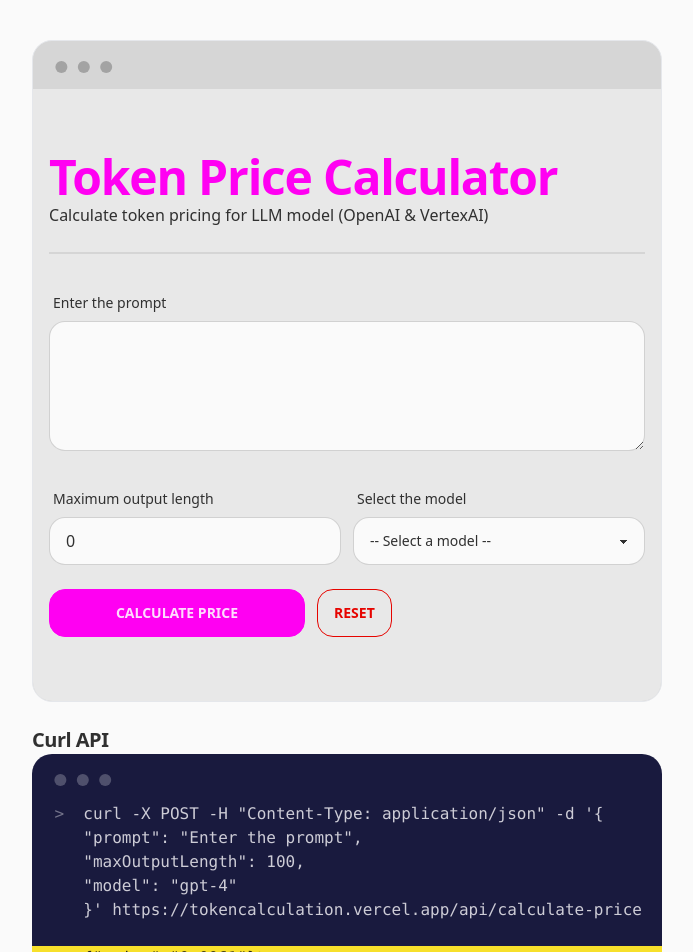
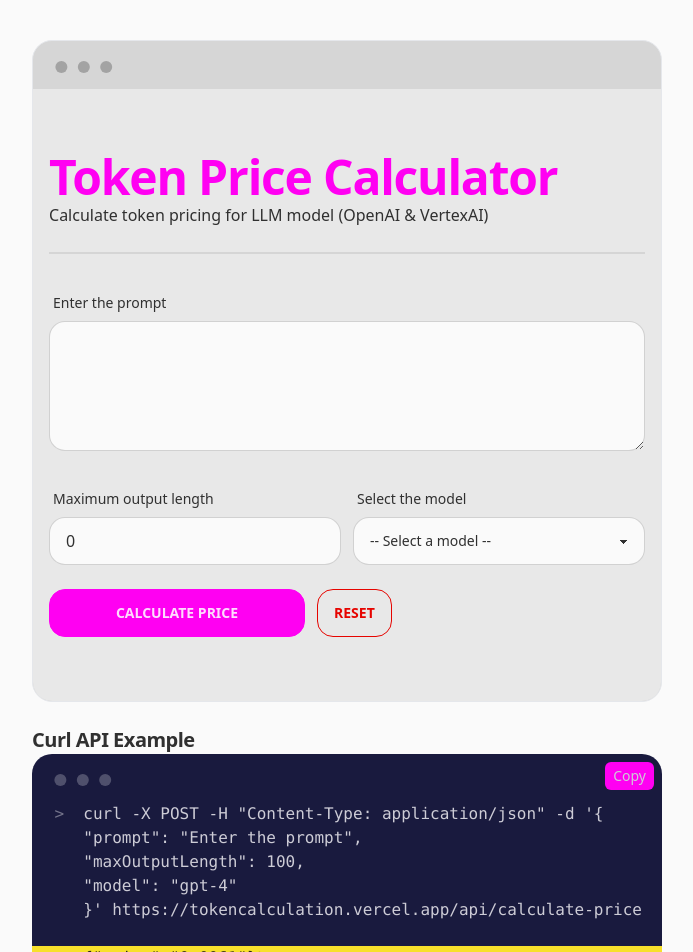
Before and after one commit to Triginarsa/tokenpricecalculation, a Next.js app: page / in a window 1280 px wide. Shown: the top 952 px of the page, without its empty margins (293-986 px from the left). Built offline with nearby package versions, Linux system fonts and the light colour scheme.

Commit message:
style: copy button

```diff
--- a/src/pages/index.tsx
+++ b/src/pages/index.tsx
@@ -23,6 +23,21 @@ export default function Home() {
   const [totalPrice, setTotalPrice] = useState("");
   const [errorMessage, setErrorMessage] = useState("");
   const [isLoading, setIsLoading] = useState(false);
+  const [isCopied, setIsCopied] = useState(false);
+
+  const code = `curl -X POST -H "Content-Type: application/json" -d '{
+    "prompt": "Enter the prompt",
+    "maxOutputLength": 100,
+    "model": "gpt-4"
+  }' https://tokencalculation.vercel.app/api/calculate-price`;
+
+  const copyToClipboard = () => {
+    navigator.clipboard.writeText(code);
+    setIsCopied(true);
+    setTimeout(() => {
+      setIsCopied(false);
+    }, 2000);
+  };
 
   const handlePromptChange = (event: ChangeEvent<HTMLTextAreaElement>) => {
     setPrompt(event.target.value);
@@ -76,9 +91,9 @@ export default function Home() {
         {/* <Navbar /> */}
           {/* main content */}
           <main className="flex w-full flex-grow">
-            <div className="mx-auto flex max-w-2xl flex-grow flex-col w-100">
+            <div className="mx-auto flex max-w-2xl flex-grow flex-col">
               <div className="flex flex-grow items-center justify-center">
-                <div className="mx-auto rounded-xl px-2 py-2 md:px-10 md:py-10">
+                <div className="mx-auto rounded-xl px-4 py-4 md:px-10 md:py-10">
                   <div className="mockup-window border bg-base-300">
                     <div className="px-4 py-16 bg-base-200 space-y-6">
                       <div>
@@ -142,9 +157,16 @@ export default function Home() {
                     </div>
                   </div>
 
-                  <div className="mt-6">
-                    <h3 className="scroll-m-20 text-xl font-semibold tracking-tight">Curl API</h3>
+                  <div className="mt-6 max-w-[100vw]">
+                    <h3 className="scroll-m-20 text-xl font-semibold tracking-tight">Curl API Example</h3>
+                    <div className="relative overflow-x-auto">
                       <div className="mockup-code">
+                      <button
+                      className="absolute right-2 top-2 bg-primary px-2 py-1 rounded-md text-sm"
+                      onClick={copyToClipboard}
+                    >
+                      {isCopied ? 'Copied!' : 'Copy'}
+                    </button>
                         <pre data-prefix=">"><code>curl -X POST -H &#34;Content-Type: application/json&#34; -d &#39;&#123;</code></pre>
                         <pre data-prefix=" "><code>&#34;prompt&#34;: &#34;Enter the prompt&#34;,</code></pre>
                         <pre data-prefix=" "><code>&#34;maxOutputLength&#34;: 100,</code></pre>
@@ -157,6 +179,7 @@ export default function Home() {
                   </div>
                 </div>
               </div>
+            </div>
           </main>
         </div>
       </div>
```
Lines whose indentation alone changed are shown as unchanged.
